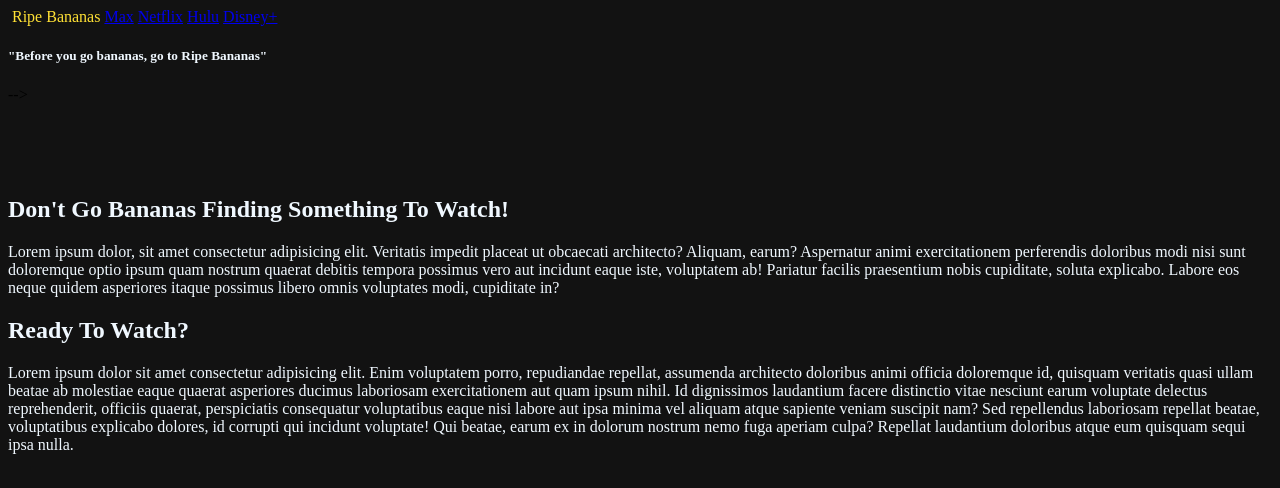
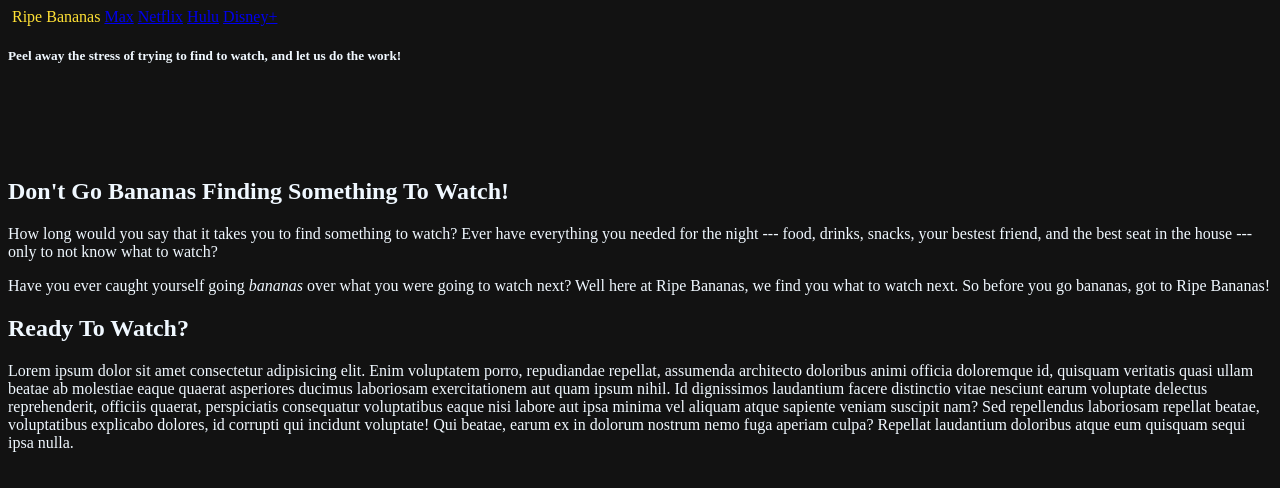
Before and after one commit to LaunchCodeAllhubs/js-assignment-4-html-me-something-2xiix2, a website: page index.html in a window 1280 px wide. Drawn offline with Linux system fonts and the light colour scheme.

Commit message:
Added first paragraph to Homepage -index-

```diff
--- a/index.html
+++ b/index.html
@@ -26,8 +26,8 @@
       </style> -->
 
       <section>
-         <h5 style="color: aliceblue; >Peel away the stress of trying to find to watch, and let us do the work!</h5>
-         <!-- <h3 style="color: #ffe135 ">"Before you go bananas, go to Ripe Bananas"</h3> -->
+         <h5 style="color: aliceblue;">Peel away the stress of trying to find to watch, and let us do the work!</h5>
+         <!-- <h3 style="color: #ffe135;">Before you go bananas, go to Ripe Bananas</h3> -->
       </section>
       <br>
       <br>
@@ -39,7 +39,10 @@
             <article>
                <h2 style="color: aliceblue;">Don't Go Bananas Finding Something To Watch!</h2>
                <p style="color: aliceblue">
-                  Lorem ipsum dolor, sit amet consectetur adipisicing elit. Veritatis impedit placeat ut obcaecati architecto? Aliquam, earum? Aspernatur animi exercitationem perferendis doloribus modi nisi sunt doloremque optio ipsum quam nostrum quaerat debitis tempora possimus vero aut incidunt eaque iste, voluptatem ab! Pariatur facilis praesentium nobis cupiditate, soluta explicabo. Labore eos neque quidem asperiores itaque possimus libero omnis voluptates modi, cupiditate in?
+                  How long would you say that it takes you to find something to watch? Ever have everything you needed for the night --- food, drinks, snacks, your bestest friend, and the best seat in the house --- only to not know what to watch?
+               </p>
+               <p style="color: aliceblue;">
+                  Have you ever caught yourself going <em>bananas</em> over what you were going to watch next? Well here at Ripe Bananas, we find you what to watch next. So before you go bananas, got to Ripe Bananas!
                </p>
             </article>
          </div>
```
